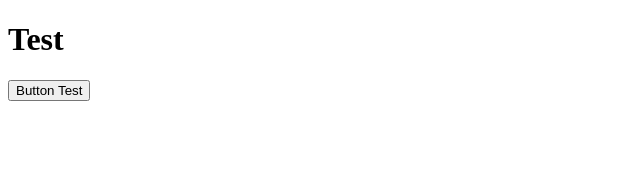
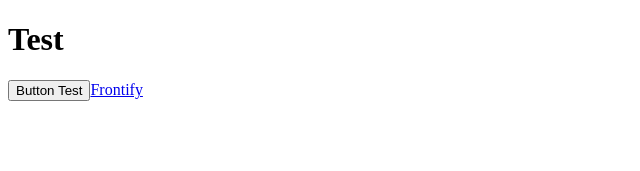
Before and after one commit to hackdanismo/next-learning, a Next.js app: page / in a window 1280 px wide. Shown: the top 171 px of the page, without its empty margins (0-640 px from the left). Built offline with nearby package versions, Linux system fonts and the light colour scheme.

Commit message:
feat: add the initial Link component for internal and external links using the TypeScript syntax and imported into the page template

```diff
--- a/src/app/page.tsx
+++ b/src/app/page.tsx
@@ -1,11 +1,13 @@
 import Heading from "@/components/heading"
 import Button from "@/components/button"
+import Link from "@/components/link"
 
 const Home = () => {
   return (
     <main>
       <Heading level={1}>Test</Heading>
       <Button>Button Test</Button>
+      <Link to="https://www.frontify.com/en/" openAsTab>Frontify</Link>
     </main>
   )
 }
--- /dev/null
+++ b/src/components/link/index.tsx
@@ -0,0 +1,30 @@
+"use client"
+
+import { FC } from "react"
+
+// Import the built-in Link component from Next
+import Link from "next/link"
+
+export interface LinkProps {
+  role?: string
+  to: string
+  className?: string
+  openAsTab?: boolean
+  children: any
+  others?: any
+}
+
+const AppLink: FC<LinkProps> = ({ role, to, className, openAsTab, children, ...others }) => {
+  // Check if a URL passed into the prop is an external link
+  const isExternalLink = to && to.startsWith("http") && to.startsWith("mailto:")
+
+  return isExternalLink ? (
+    // External links to use an anchor element
+    <a {...{ role }} href={to as string} className={className ? className : undefined} target={openAsTab ? "blank" : undefined} rel={isExternalLink ? "noopener noreferrer" : undefined} {...others}>{children}</a>
+  ) : (
+    // Internal links to use the built-in Link component from Next
+    <Link {...{ role }} href={to as string} className={className ? className : undefined} target={openAsTab ? "blank" : undefined} {...others}>{children}</Link>
+  )
+}
+
+export default AppLink
```
